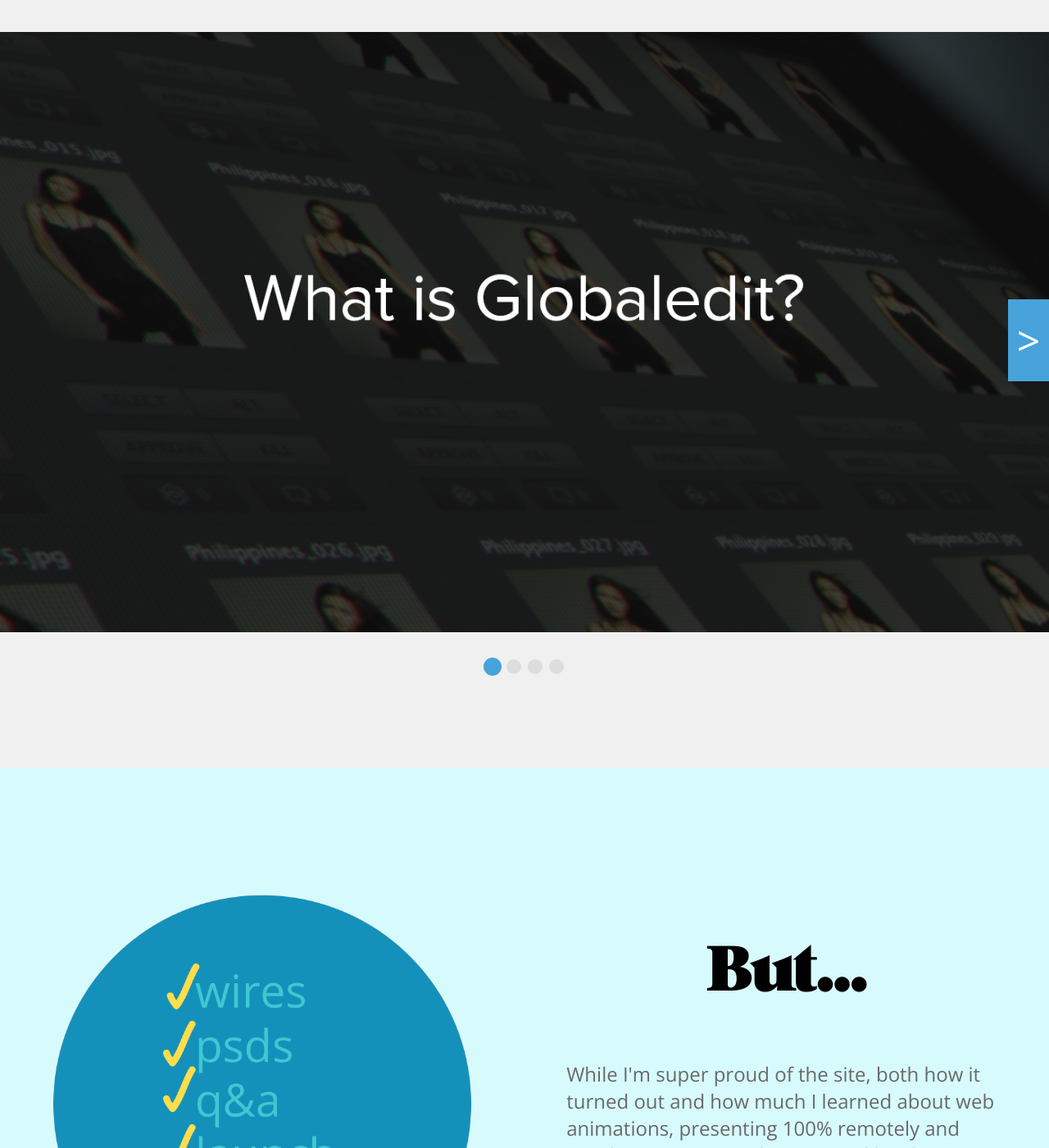
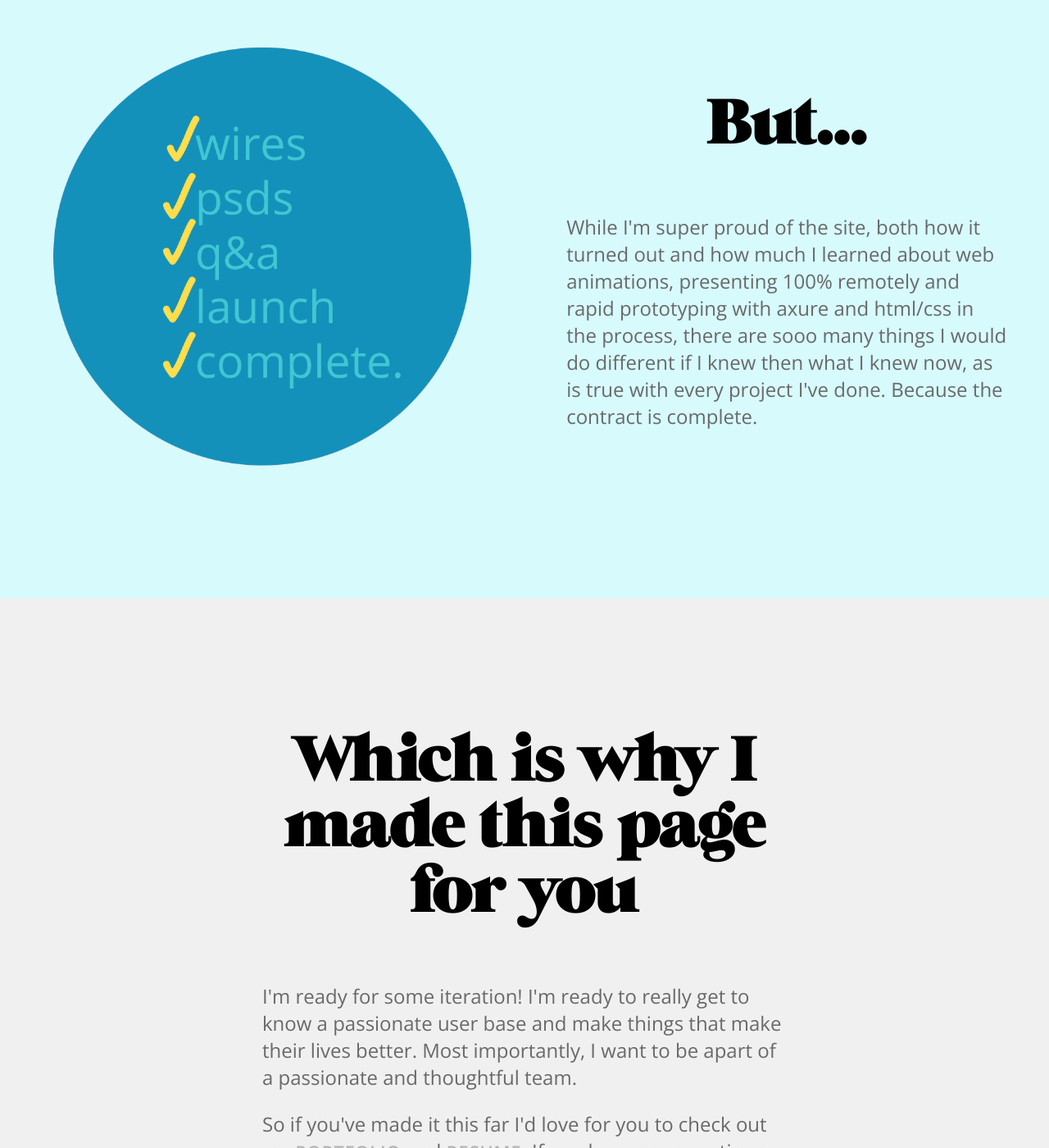
Before and after one commit to beccanaul/beccanaul.github.io, a Jekyll site: the page built from history.html, in a window 1280 px wide and 1400 px high, scrolled down 6578 px. Shown: the whole window at 82% size. Built offline with Jekyll 4.4.1, drawn with Linux system fonts in a browser that asks for light colours; nearby versions of some CDN libraries; some web fonts are replaced; library files that are not in the unit come from our copies; Markdown is read by kramdown in place of the engine named in the settings; some of the changed text lies outside the part shown.

Commit message:
removal of crap

```diff
--- a/history.html
+++ b/history.html
@@ -78,7 +78,7 @@ title: Nice to meet ya'll
 					</figure>
 				</section>
 
-				<section class="cbp-so-section">
+				<!-- <section class="cbp-so-section">
 			<div id="cbp-fwslider2" class="cbp-fwslider">
 				<ul>
 					<li><a href="#"><img src="images/ge-01.png" alt="img02"/></a></li>
@@ -88,7 +88,7 @@ title: Nice to meet ya'll
 
 				</ul>
 			</div>
-			</section>
+			</section> -->
 
 
 				<section class="cbp-so-section yogurt">
@@ -97,7 +97,7 @@ title: Nice to meet ya'll
 					</figure>
 					<article class="cbp-so-side cbp-so-side-right">
 						<h2>But...</h2>
-						<p>While I'm super proud of the site, both how it turned out and how much I learned about web animations, presenting 100% remotely and rapid prototyping with axure and html/css in the process, there are sooo many things I would do different if I knew then what I knew now (like, hello? mobile first!), but I can't. Because the contract is complete.</p>
+						<p>While I'm super proud of the site, both how it turned out and how much I learned about web animations, presenting 100% remotely and rapid prototyping with axure and html/css in the process, there are sooo many things I would do different if I knew then what I knew now, as is true with every project I've done. Because the contract is complete.</p>
 					</article>
 				</section>
 				<section class="cbp-so-section middle">
```
